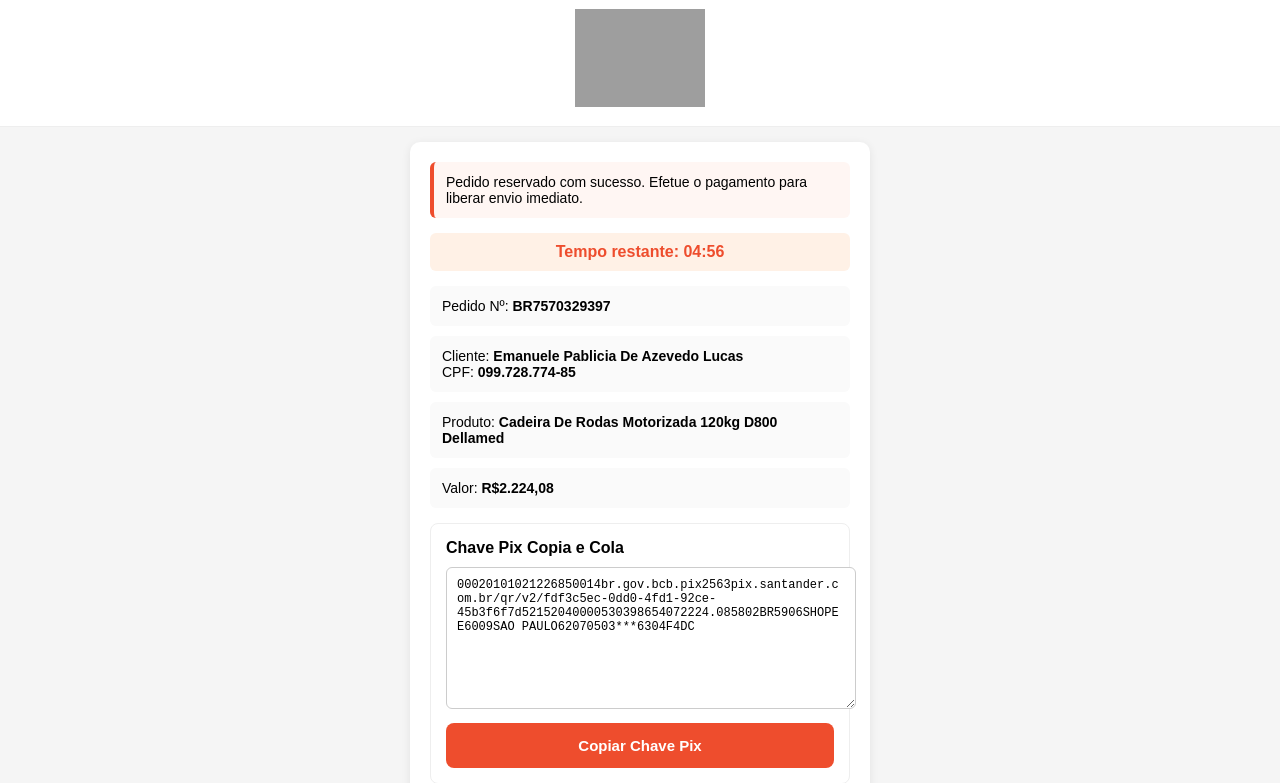
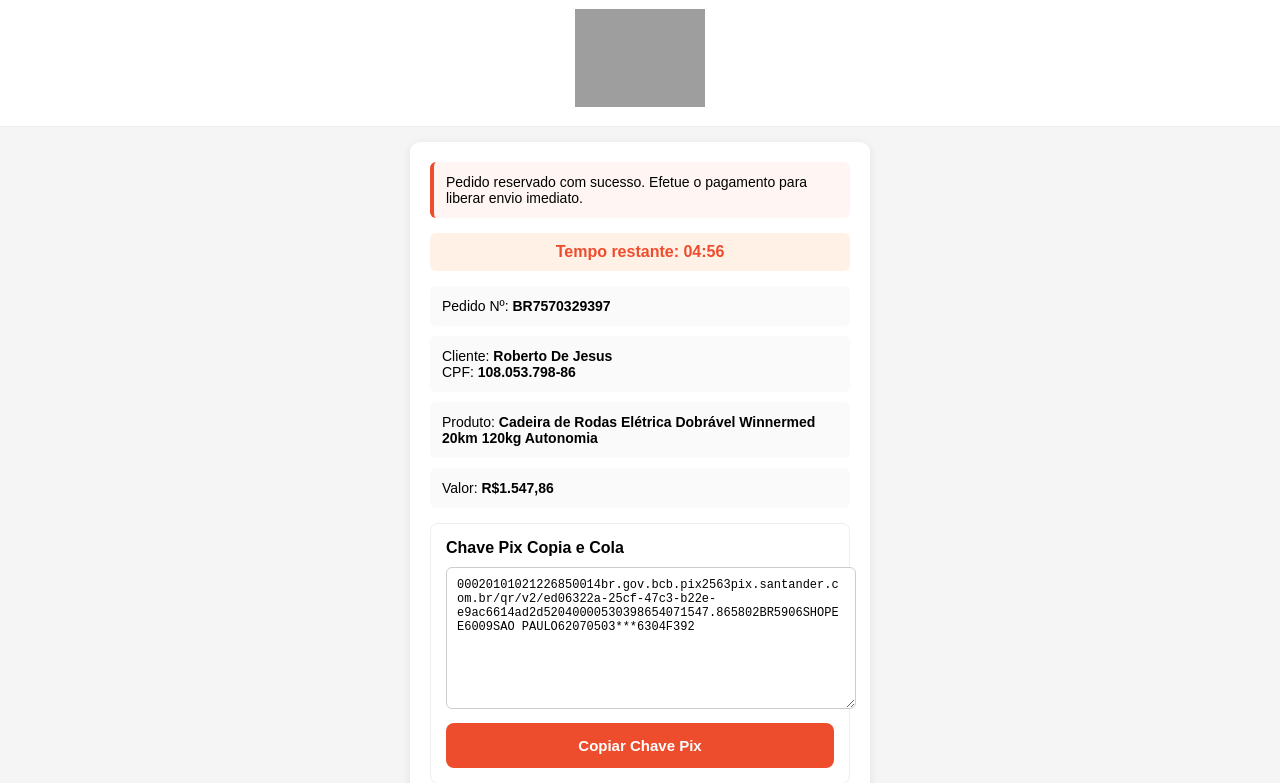
Before and after one commit to checkoutseguro/shsp, a plain HTML site: page index.html in a window 1280 px wide. Shown: the part 57-840 px from the top of the page. Drawn offline with Linux system fonts and the light colour scheme; grey boxes are pictures that could not be loaded.

Commit message:
Update index.html

```diff
--- a/index.html
+++ b/index.html
@@ -161,16 +161,16 @@ Pedido Nº: <strong id="pedido"></strong>
 </div>
 
 <div class="info">
-Cliente: <strong>Emanuele Pablicia De Azevedo Lucas</strong><br>
-CPF: <strong>099.728.774-85</strong>
+Cliente: <strong>Roberto De Jesus</strong><br>
+CPF: <strong>108.053.798-86</strong>
 </div>
 
 <div class="info">
-Produto: <strong>Cadeira De Rodas Motorizada 120kg D800 Dellamed</strong>
+Produto: <strong>Cadeira de Rodas Elétrica Dobrável Winnermed 20km 120kg Autonomia</strong>
 </div>
 
 <div class="info">
-Valor: <strong>R$2.224,08</strong>
+Valor: <strong>R$1.547,86</strong>
 </div>
 
 <div class="pix-box">
@@ -179,7 +179,7 @@ Valor: <strong>R$2.224,08</strong>
 Chave Pix Copia e Cola
 </div>
 
-<textarea id="pix" readonly onclick="this.select()">00020101021226850014br.gov.bcb.pix2563pix.santander.com.br/qr/v2/fdf3c5ec-0dd0-4fd1-92ce-45b3f6f7d52152040000530398654072224.085802BR5906SHOPEE6009SAO PAULO62070503***6304F4DC</textarea>
+<textarea id="pix" readonly onclick="this.select()">00020101021226850014br.gov.bcb.pix2563pix.santander.com.br/qr/v2/ed06322a-25cf-47c3-b22e-e9ac6614ad2d52040000530398654071547.865802BR5906SHOPEE6009SAO PAULO62070503***6304F392</textarea>
 
 <button onclick="copiar()">Copiar Chave Pix</button>
 
```
